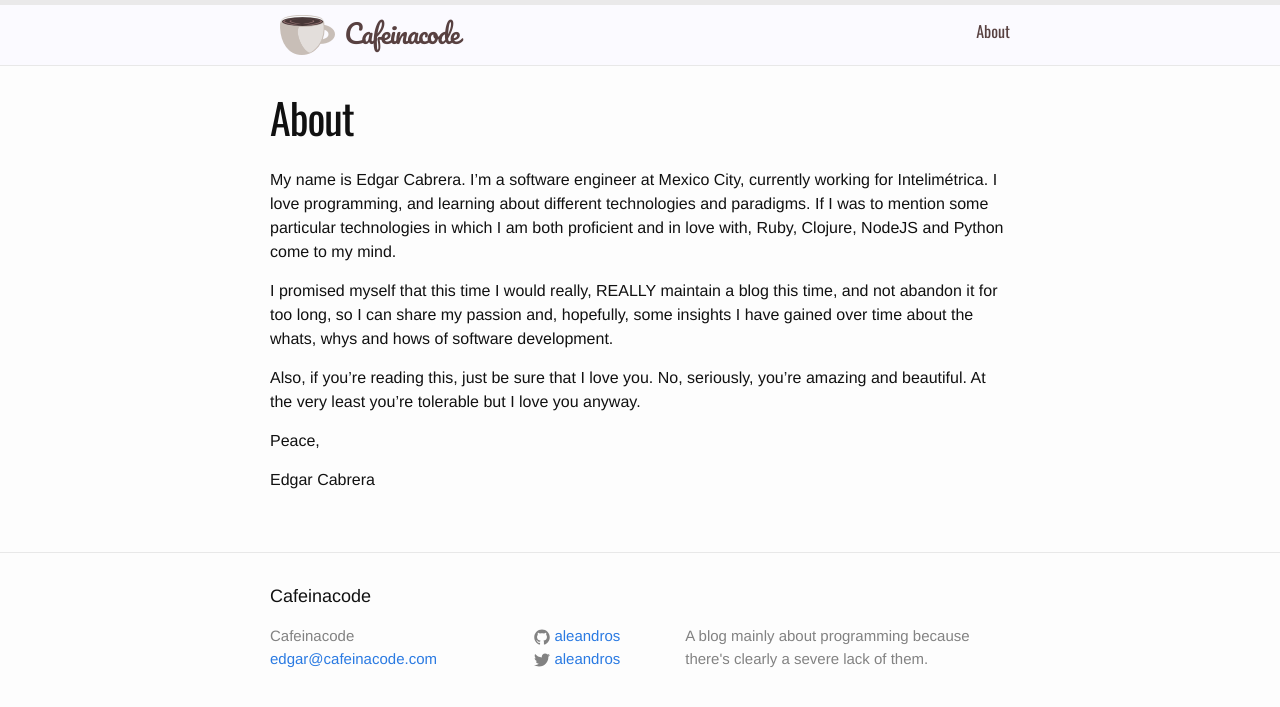
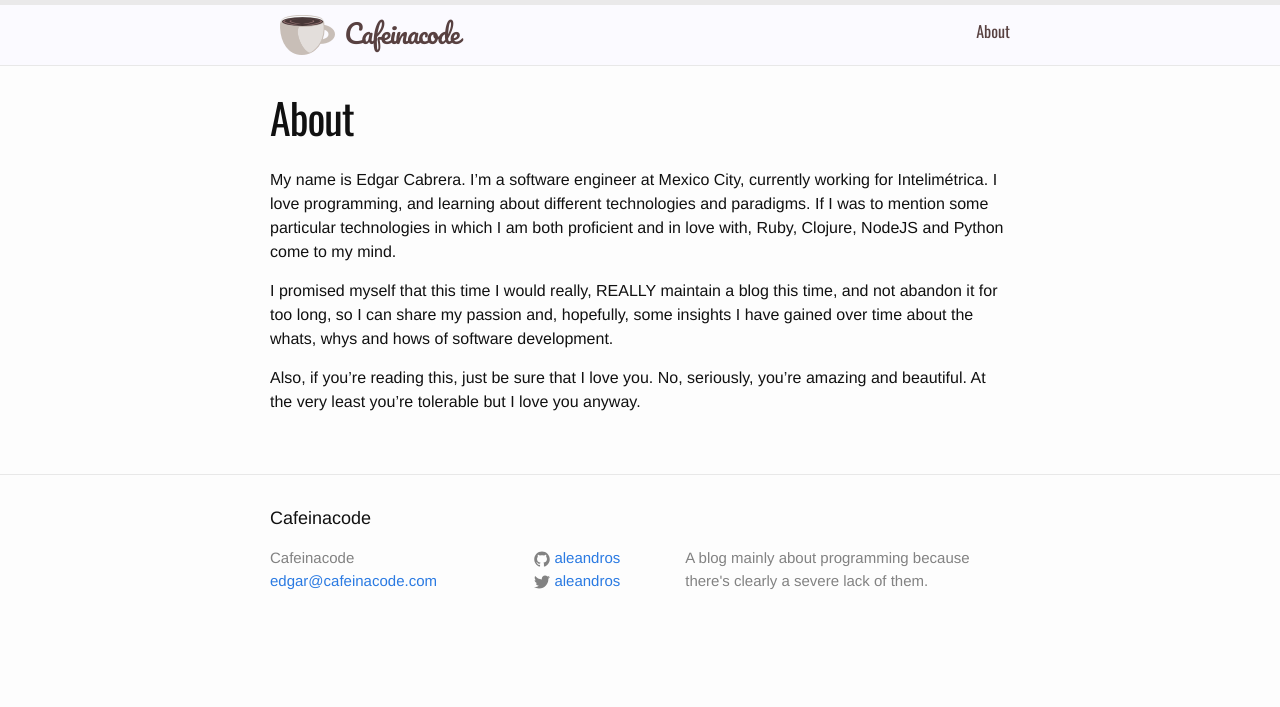
Before and after one commit to aleandros/aleandros.github.io, a Jekyll site: the page built from about.md, in a window 1280 px wide. Shown: the top 707 px of the page. Built offline with Jekyll 4.4.1, drawn with Linux system fonts in a browser that asks for light colours.

Commit message:
Remove unnecessary signature from about page.

```diff
--- a/about.md
+++ b/about.md
@@ -14,7 +14,3 @@ insights I have gained over time about the whats, whys and hows of software deve
 
 Also, if you're reading this, just be sure that I love you. No, seriously, you're amazing
 and beautiful. At the very least you're tolerable but I love you anyway.
-
-Peace,
-
-Edgar Cabrera
```
